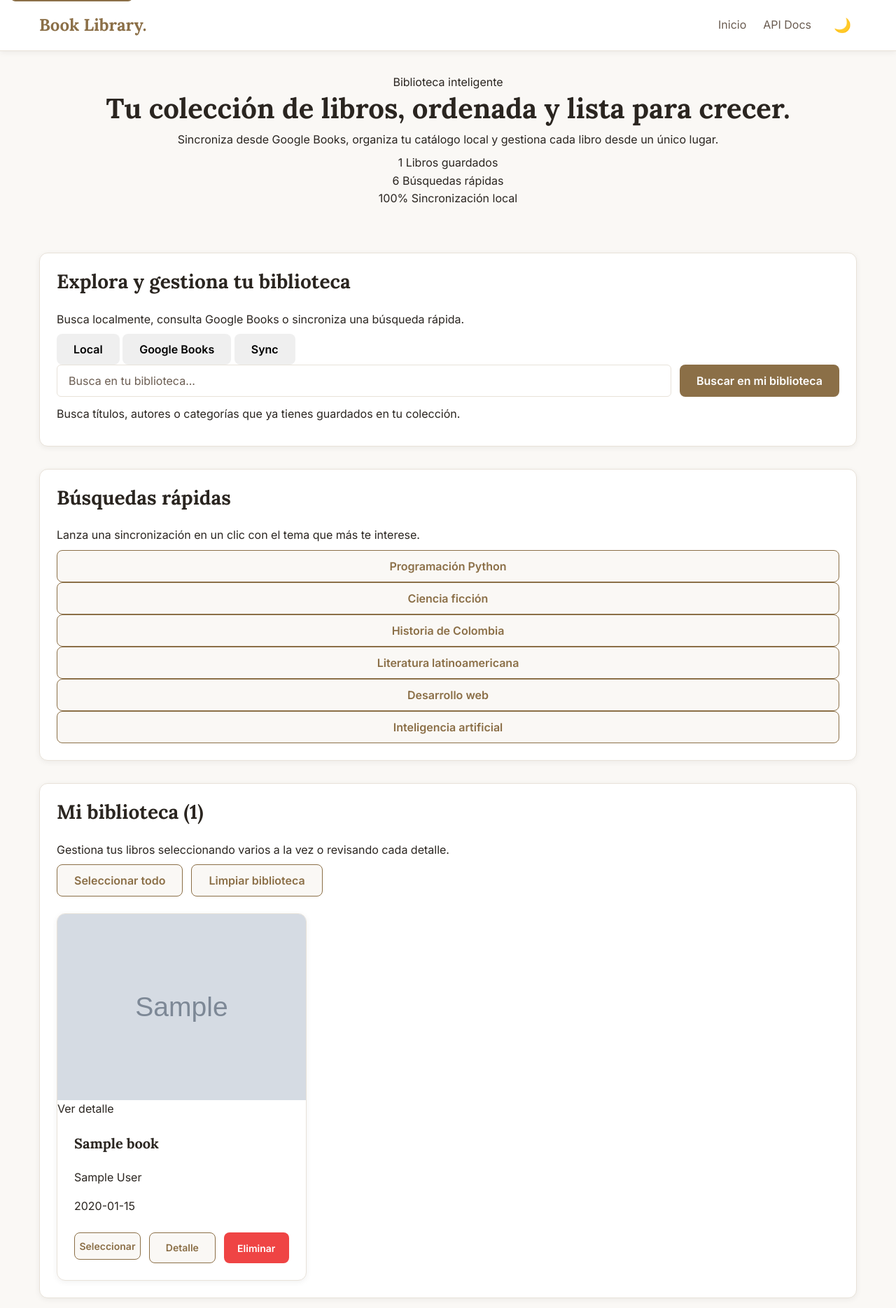
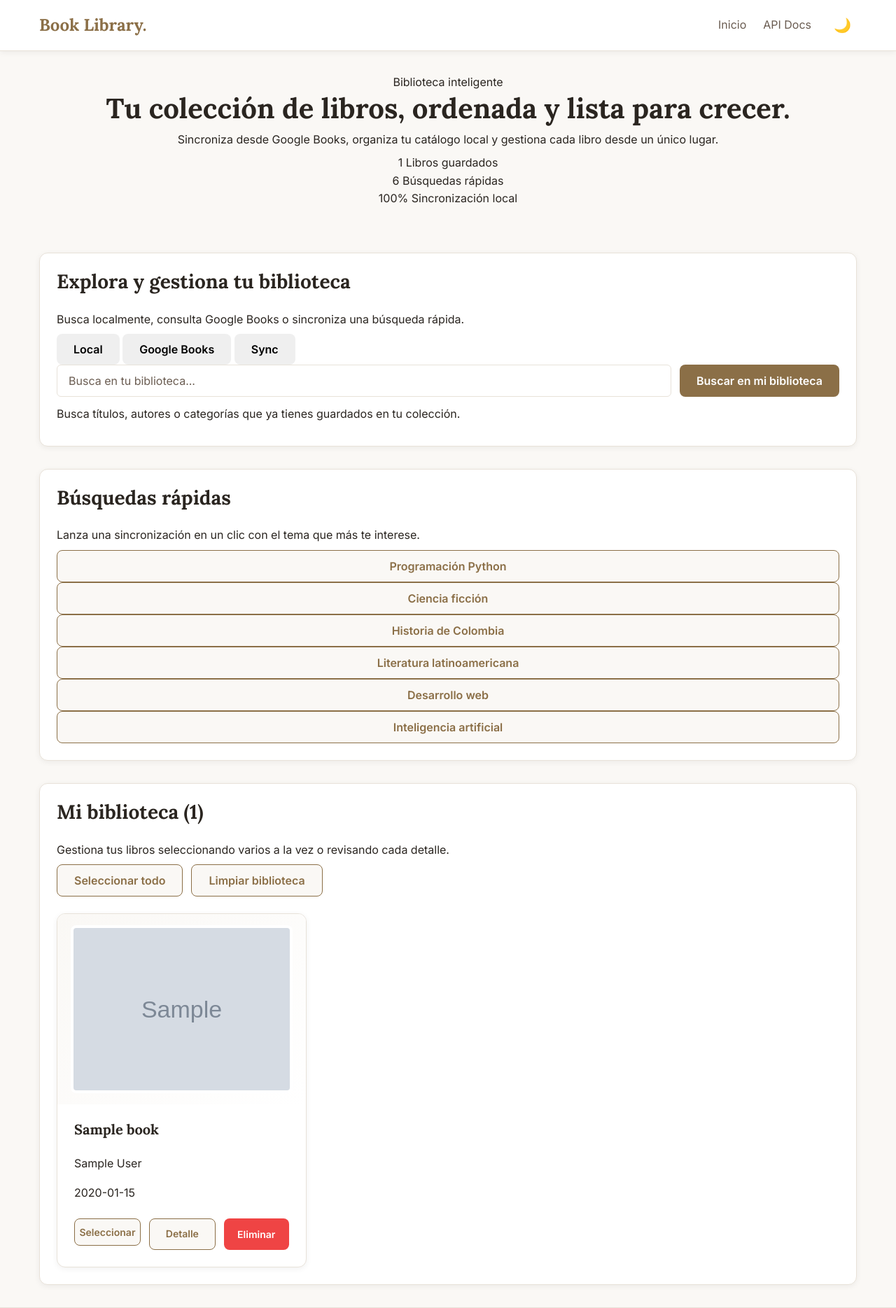
Before and after one commit to dabolanosm/pt_makita, a FastAPI app: page / in a window 1280 px wide. Shown: the top 1869 px of the page at 70% size. Run offline with FastAPI, Linux system fonts and the light colour scheme; tables that the repository leaves empty hold one stand-in row (values such as "Sample post"); grey boxes marked "Sample" are stand-in pictures.

Commit message:
feat: fix problemas visuales y mejora de centrado de imágenes

```diff
--- a/app/application/book_service.py
+++ b/app/application/book_service.py
@@ -156,6 +156,9 @@ class BookService:
 
     def _parse_volume_info(self, volume_info: dict) -> dict:
         """Parse Google Books volumeInfo into Book fields."""
+        image_links = volume_info.get("imageLinks", {}) or {}
+        thumbnail_url = self._select_best_thumbnail(image_links)
+
         return {
             "title": volume_info.get("title", "Unknown"),
             "authors": json.dumps(volume_info.get("authors", [])),
@@ -165,6 +168,14 @@ class BookService:
             "page_count": volume_info.get("pageCount"),
             "categories": json.dumps(volume_info.get("categories", [])),
             "language": volume_info.get("language", "en"),
-            "thumbnail_url": volume_info.get("imageLinks", {}).get("thumbnail"),
+            "thumbnail_url": thumbnail_url,
             "preview_link": volume_info.get("previewLink"),
         }
+
+    def _select_best_thumbnail(self, image_links: dict) -> Optional[str]:
+        """Pick the highest-quality available thumbnail from Google Books image links."""
+        for key in ("extraLarge", "large", "medium", "small", "thumbnail", "smallThumbnail"):
+            value = image_links.get(key)
+            if value:
+                return value
+        return None
--- a/app/interfaces/web/static/styles.css
+++ b/app/interfaces/web/static/styles.css
@@ -496,6 +496,43 @@ input[type="submit"]:disabled {
   flex-direction: column;
 }
 
+.card-cover {
+  position: relative;
+  display: flex;
+  align-items: center;
+  justify-content: center;
+  min-height: 240px;
+  padding: 1rem;
+  background: linear-gradient(135deg, var(--bg-primary) 0%, var(--bg-secondary) 100%);
+}
+
+.card-cover img,
+.card-cover-placeholder {
+  width: 100%;
+  height: 100%;
+  max-height: 240px;
+  object-fit: contain;
+  object-position: center;
+  border-radius: var(--border-radius-md);
+  display: flex;
+  align-items: center;
+  justify-content: center;
+}
+
+.card-cover img {
+  max-width: 100%;
+  width: auto;
+  height: auto;
+  background-color: var(--bg-secondary);
+  padding: 0.25rem;
+}
+
+.card-cover-placeholder {
+  font-size: 2.5rem;
+  color: var(--text-secondary);
+  background-color: rgba(255,255,255,0.35);
+}
+
 .card:hover {
   box-shadow: 0 8px 16px rgba(0, 0, 0, 0.1);
   transform: translateY(-2px);
@@ -563,12 +600,13 @@ input[type="submit"]:disabled {
   border-color: var(--border);
   background-color: var(--bg-primary);
   color: var(--text-secondary);
+  min-width: 7rem;
 }
 
 .book-select-toggle[aria-pressed="true"] {
-  background-color: var(--accent-soft);
+  background-color: var(--accent);
   border-color: var(--accent);
-  color: var(--accent);
+  color: white;
 }
 
 /* ============================================================================
--- a/app/interfaces/web/templates/base.html
+++ b/app/interfaces/web/templates/base.html
@@ -10,8 +10,6 @@
   <link rel="stylesheet" href="/static/styles.css" />
 </head>
 <body>
-  <a href="#main" class="skip-link">Saltar al contenido</a>
-
   <header class="site-header">
     <div class="container header-inner">
       <a class="brand" href="/">Book Library<span class="brand-dot">.</span></a>
--- a/app/interfaces/web/templates/index.html
+++ b/app/interfaces/web/templates/index.html
@@ -79,7 +79,6 @@
               {% else %}
                 <div class="card-cover-placeholder">📖</div>
               {% endif %}
-              <div class="card-cover-overlay">Añadir a la biblioteca</div>
             </div>
             <div class="card-body">
               <h3 class="card-title">{{ result.title }}</h3>
@@ -134,7 +133,6 @@
               {% else %}
                 <div class="card-cover-placeholder">📖</div>
               {% endif %}
-              <div class="card-cover-overlay">Ver detalle</div>
               <input type="checkbox" class="book-select visually-hidden" value="{{ book.id }}" aria-label="Seleccionar libro: {{ book.title }}" />
             </div>
             <div class="card-body">
```
Also changed, not shown: README.md.
